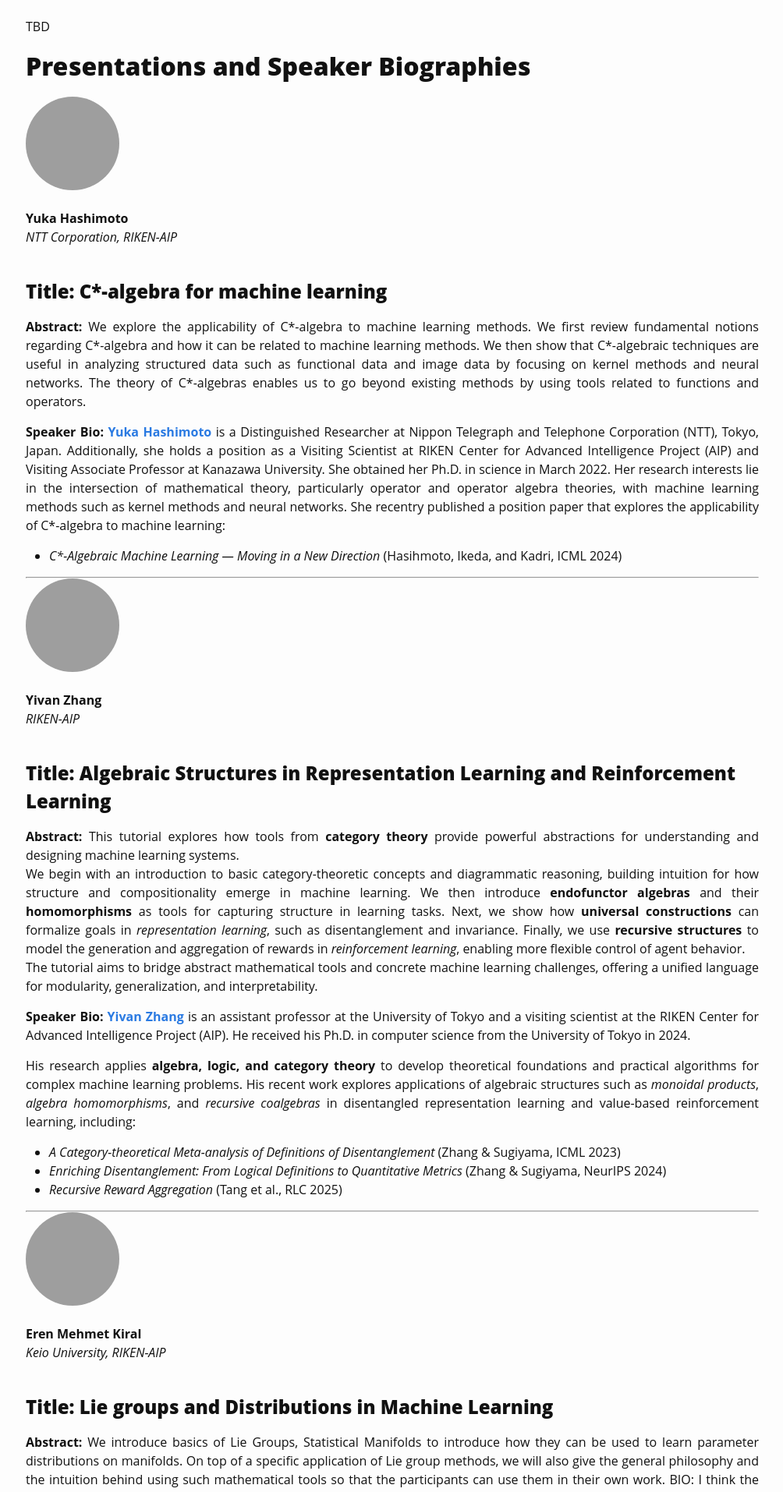
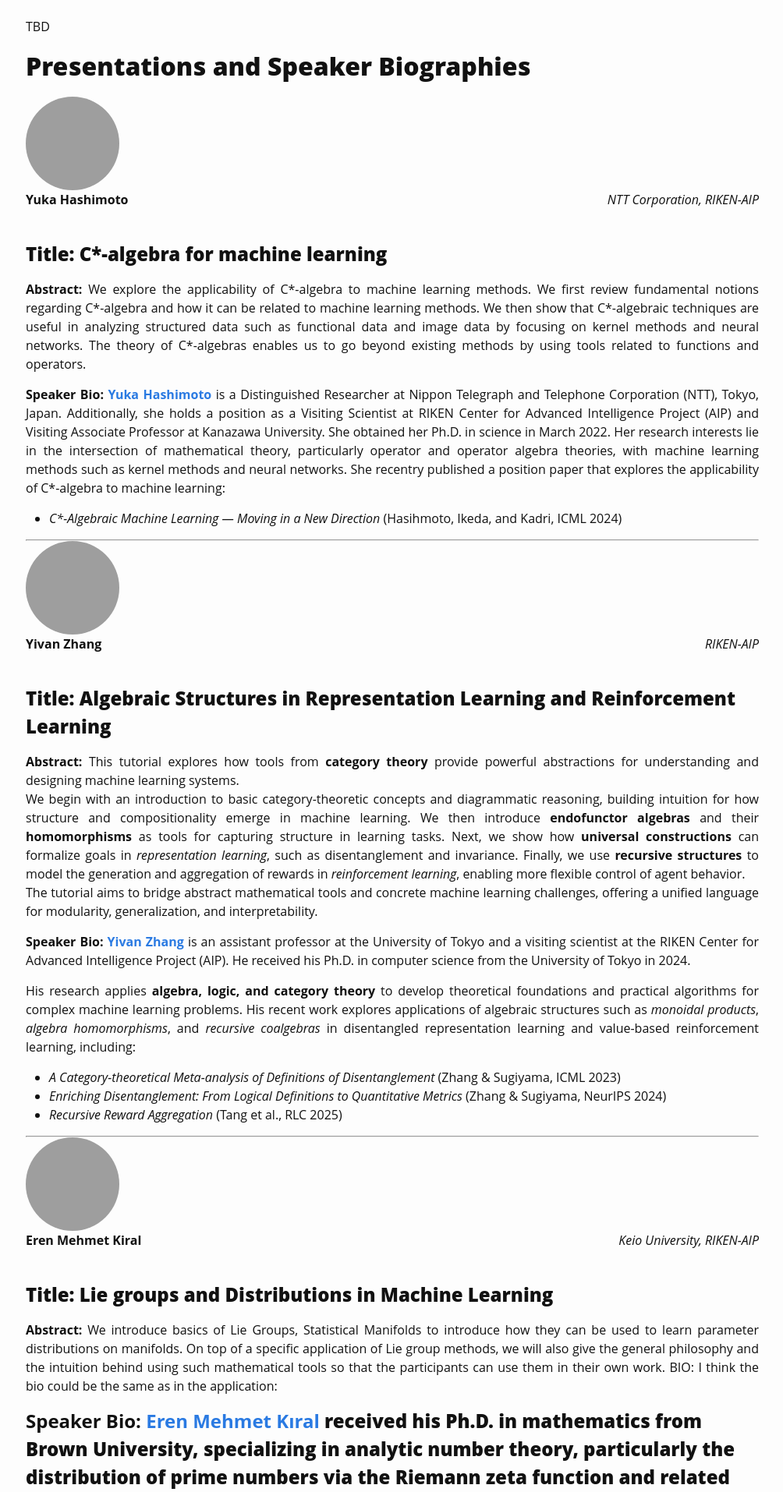
Before and after one commit to Algebra4AI/Algebra4AI.github.io, a Jekyll site: the page built from index.md, in a window 1280 px wide. Shown: the part 1210-3124 px from the top of the page at 78% size, without its empty margins (137-1141 px from the left). Built offline with Jekyll 4.4.1, drawn with Linux system fonts in a browser that asks for light colours; some web fonts are replaced; grey boxes are pictures that could not be loaded.

Commit message:
Update main.scss

```diff
--- a/css/main.scss
+++ b/css/main.scss
@@ -124,7 +124,7 @@ div.speaker-name{
 
 div.speaker-uni{
   width: 100%;
-  grid-column: 1;
+  grid-column: 2;
   display: flex;
 }
 
```
